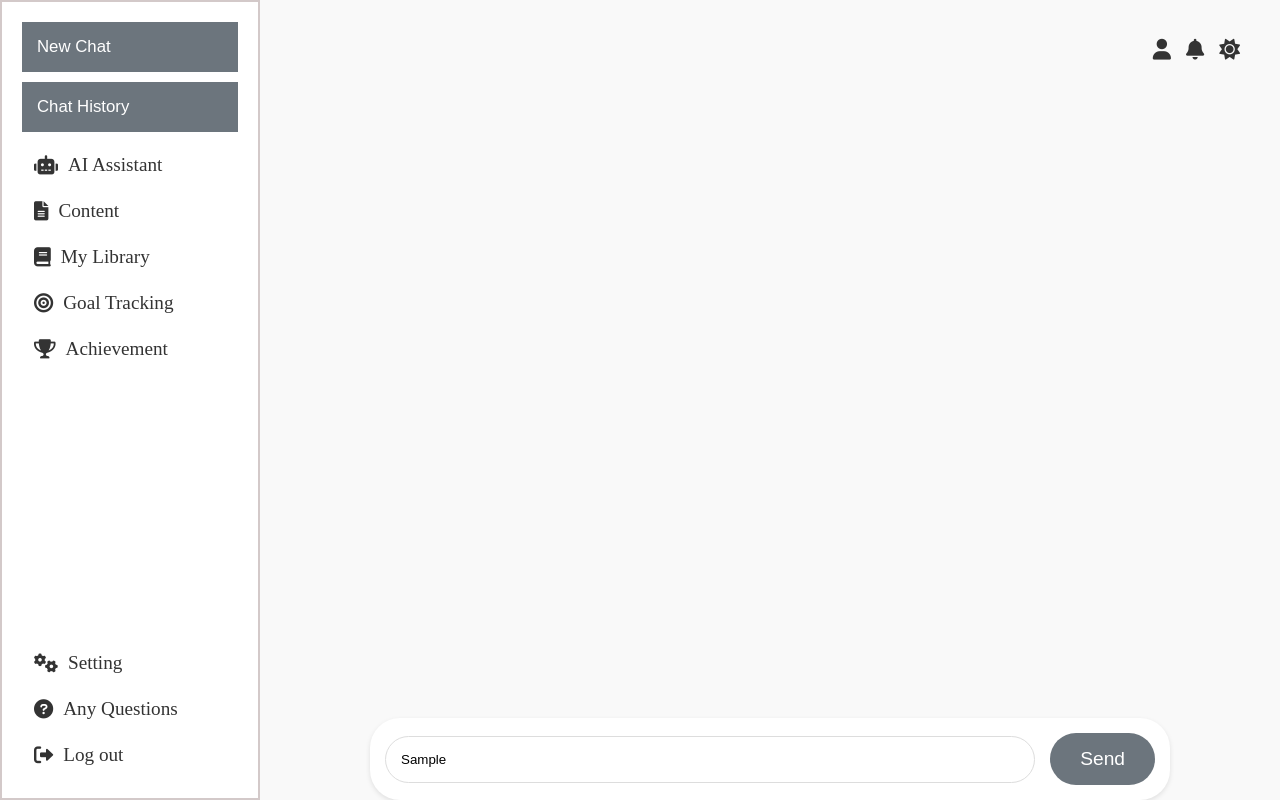
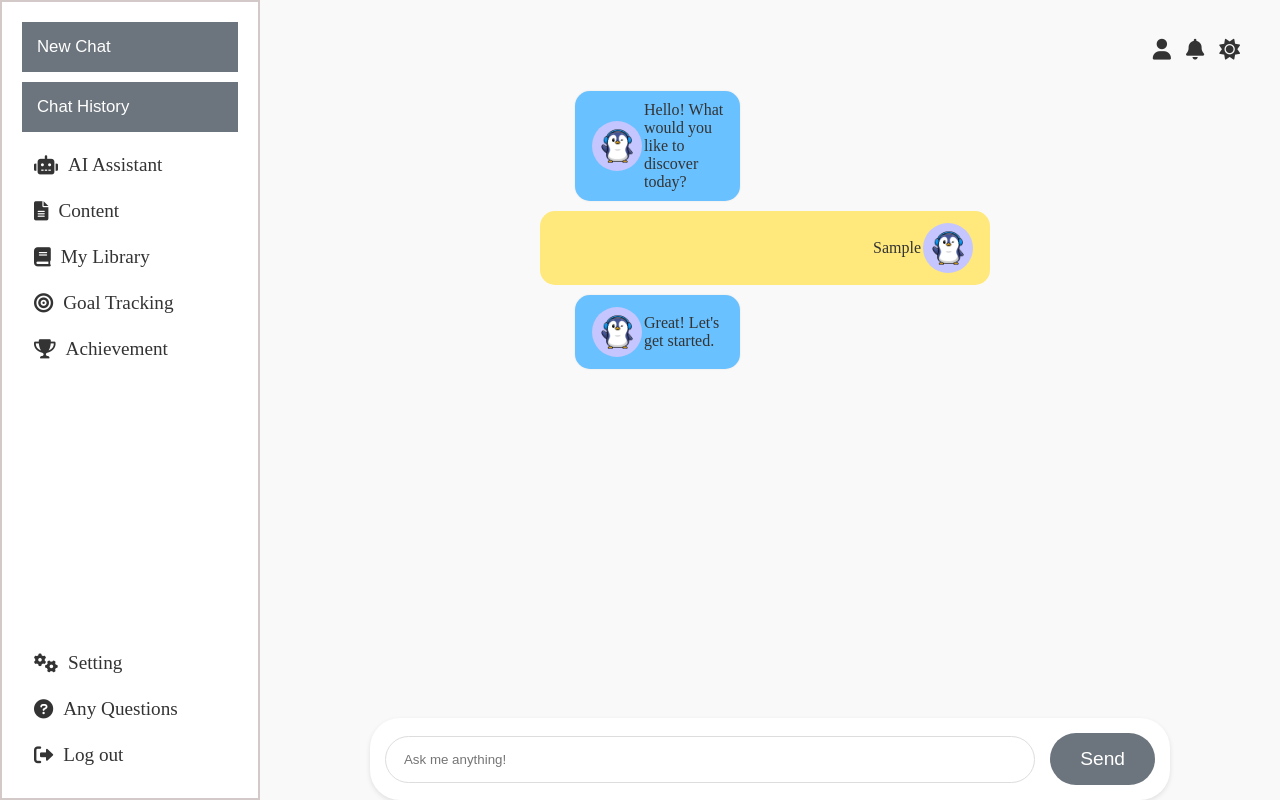
Before and after one commit to Leo-Foy/AI_Research_App, a plain HTML site: page Chat.html in a window 1280 px wide. Both pictures are taken after typing "Sample" into the empty fields and a click on the button "Send". Drawn offline with Linux system fonts and the light colour scheme.

Commit message:
updated posting and response bubbles

```diff
--- a/Chat.html
+++ b/Chat.html
@@ -26,7 +26,7 @@
                 <li><a href = ""><i class="fas fa-sign-out-alt"></i>Log out</a></li>
             </ul>
         </div>
-        <div class = "main-content">
+        <div class = "main-content-chat">
             <header>
                 <div class="header-icons">
                     <i class = "fas fa-user profile-icon"></i>
@@ -34,12 +34,22 @@
                     <i class= "fas fa-sun sun-icom"></i>
                 </div>
             </header>
-
+            <div class="chat-log">
+                <ul id="messages">
+                    <li class="bubble receiver">
+                    <img src="Assets/penguin.jpg" alt="Avatar" class="avatar">
+                    Hello! What would you like to discover today?
+                    </li>
+                    <!--insert list items dynamically when the user sends a message and when they get a response back-->
+                </ul>
+            </div>
             <div class = "chat-bar">
                 <input type = "text" placeholder =" Ask me anything!" id = "chatInput">
                 <button type = "button" onclick="post()" id="post-btn">Send</button>
             </div>
         </div>
     </div>
+
+    <script src="js/response.js"></script>
 </body>
 </html>
--- a/css/chat.css
+++ b/css/chat.css
@@ -1,3 +1,15 @@
+
+.main-content-chat{
+    margin-left: 260px;
+    flex:1;
+    display:flex;
+    flex-direction: column;
+    align-items: center;
+    background-color: #f9f9f9;
+    padding: 40px;
+    text-align: center;
+    position: relative;
+}
 /*Chat Messages*/
 #messages li{
     list-style-type: none;
@@ -13,18 +25,31 @@
     clear: both;
     display: block;
     word-wrap: break-word;
+    align-items: center;
 }
 
 .sender {
+    display: flex;
     text-align: right;
+    justify-content: flex-end;
     background-color: #ffe97d;
-    margin-right: 100px;
+    margin-right: 250px;
     align-self: flex-end;
     margin-left: auto;
 }
 .receiver {
     background-color: #6ac1ff;
+    display: flex;
+    text-align: left;
     align-self: flex-start;
-    margin-right: auto;
+    margin-right: 500px;
     box-shadow: 0px 0px 2px rgba(0, 0, 0, 0.1);
 }
+
+.avatar {
+    vertical-align: middle;
+    width: 50px;
+    height: 50px;
+    border-radius: 50%;
+    margin: 2px;
+}
--- a/js/response.js
+++ b/js/response.js
@@ -1,11 +1,11 @@
 function post() {
-    let btn = document.getElementById("button-addon2")
-    let input = document.getElementById("input-box");
+    let btn = document.getElementById("post-btn")
+    let input = document.getElementById("chatInput");
     let value = input.value;
     var chatDiv = document.getElementById("messages");
     var message = document.createElement("li");
     const img = document.createElement("img");
-    img.src = "penguin.jpg";
+    img.src = "Assets/penguin.jpg";
     img.classList.add("avatar");
 
 
@@ -28,7 +28,7 @@ function respond() {
     let index = 0;
     var message = document.createElement("li");
     const img = document.createElement("img");
-        img.src = "penguin.jpg";
+        img.src = "Assets/penguin.jpg";
         img.classList.add("avatar");
     message.setAttribute("class", "bubble receiver");
     message.appendChild(img);
```
